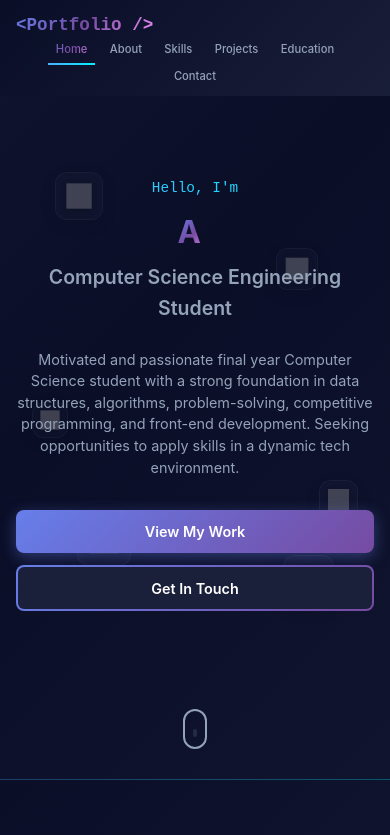
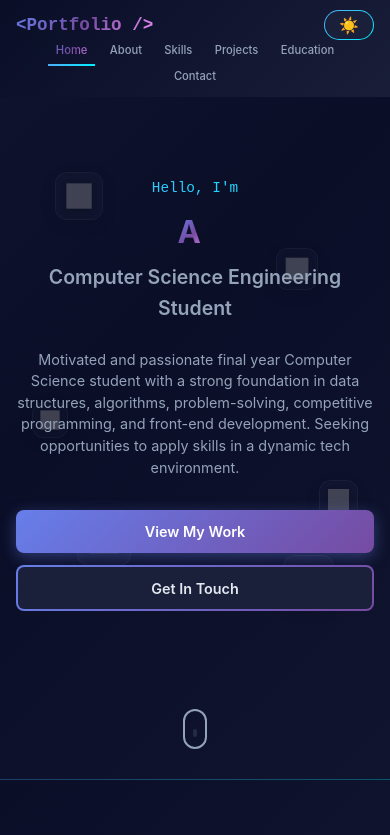
Before and after one commit to Ajinkya0605/PortFolio, a React (Vite) app: page / in a window 390 px wide. Shown: the top 835 px of the page. Built offline with nearby package versions, Linux system fonts and the light colour scheme; grey boxes are pictures that could not be loaded.

Commit message:
feat: add light/dark theme toggle, fix button visibility & footer, improve mobile responsiveness

```diff
--- a/src/App.css
+++ b/src/App.css
@@ -17,15 +17,34 @@
   left: 0;
   right: 0;
   z-index: 1000;
-  background: linear-gradient(135deg, rgba(10, 14, 39, 0.95) 0%, rgba(26, 31, 58, 0.95) 100%);
+  background: rgba(var(--navbar-bg, 10, 14, 39), 0.95);
   backdrop-filter: blur(10px);
-  transition: all 0.3s ease;
+  transition: all 0.3s ease, background 0.4s ease;
   padding: 1rem 0;
 }
 
+[data-theme="dark"] .navbar,
+:root .navbar {
+  background: linear-gradient(135deg, rgba(10, 14, 39, 0.95) 0%, rgba(26, 31, 58, 0.95) 100%);
+}
+
+[data-theme="light"] .navbar {
+  background: linear-gradient(135deg, rgba(240, 244, 255, 0.96) 0%, rgba(255, 255, 255, 0.96) 100%);
+  box-shadow: 0 4px 24px rgba(102, 126, 234, 0.12);
+}
+
 .navbar.scrolled {
+  box-shadow: 0 10px 30px -10px rgba(102, 126, 234, 0.3);
+}
+
+[data-theme="dark"] .navbar.scrolled,
+:root .navbar.scrolled {
   background: linear-gradient(135deg, rgba(10, 14, 39, 0.98) 0%, rgba(26, 31, 58, 0.98) 100%);
-  box-shadow: 0 10px 30px -10px rgba(102, 126, 234, 0.3);
+}
+
+[data-theme="light"] .navbar.scrolled {
+  background: linear-gradient(135deg, rgba(240, 244, 255, 0.99) 0%, rgba(255, 255, 255, 0.99) 100%);
+  box-shadow: 0 10px 30px -10px rgba(102, 126, 234, 0.2);
 }
 
 .nav-container {
@@ -106,9 +125,10 @@
   align-items: center;
   padding: 140px 2rem 2rem;
   position: relative;
-  background: linear-gradient(135deg, #0a0e27 0%, #1a1f3a 30%, #0a0e27 60%, #1a1f3a 100%);
+  background: linear-gradient(135deg, var(--bg-primary) 0%, var(--bg-secondary) 30%, var(--bg-primary) 60%, var(--bg-secondary) 100%);
   background-size: 400% 400%;
   animation: gradientShift 15s ease infinite;
+  transition: background 0.4s ease;
 }
 
 @keyframes gradientShift {
@@ -265,7 +285,7 @@
 
 .btn-secondary {
   background: transparent;
-  color: white;
+  color: var(--text-primary);
   border: 2px solid transparent;
   background-image: linear-gradient(var(--bg-secondary), var(--bg-secondary)), var(--gradient-button);
   background-origin: border-box;
@@ -274,6 +294,7 @@
 
 .btn-secondary:hover {
   background-image: var(--gradient-button);
+  color: white;
   transform: translateY(-2px);
   box-shadow: 0 8px 25px rgba(102, 126, 234, 0.4);
 }
@@ -383,8 +404,9 @@ section {
 
 /* About Section */
 .about {
-  background: linear-gradient(135deg, #0a0e27 0%, #1a1f3a 100%);
+  background: linear-gradient(135deg, var(--bg-primary) 0%, var(--bg-secondary) 100%);
   position: relative;
+  transition: background 0.4s ease;
 }
 
 .about::before {
@@ -483,8 +505,9 @@ section {
 
 /* Skills Section */
 .skills {
-  background: linear-gradient(135deg, #1a1f3a 0%, #0a0e27 100%);
+  background: linear-gradient(135deg, var(--bg-secondary) 0%, var(--bg-primary) 100%);
   position: relative;
+  transition: background 0.4s ease;
 }
 
 .skills::before {
@@ -635,8 +658,9 @@ section {
 
 /* Projects Section */
 .projects {
-  background: linear-gradient(135deg, #0a0e27 0%, #1a1f3a 100%);
+  background: linear-gradient(135deg, var(--bg-primary) 0%, var(--bg-secondary) 100%);
   position: relative;
+  transition: background 0.4s ease;
 }
 
 .projects::before {
@@ -679,6 +703,7 @@ section {
   background: var(--gradient-card);
   opacity: 0;
   transition: opacity 0.3s ease;
+  pointer-events: none;
 }
 
 .project-card:hover {
@@ -781,8 +806,9 @@ section {
 
 /* Education Section */
 .education {
-  background: linear-gradient(135deg, #1a1f3a 0%, #0a0e27 100%);
+  background: linear-gradient(135deg, var(--bg-secondary) 0%, var(--bg-primary) 100%);
   position: relative;
+  transition: background 0.4s ease;
 }
 
 .education::before {
@@ -879,9 +905,10 @@ section {
 
 /* Contact Section */
 .contact {
-  background: linear-gradient(135deg, #0a0e27 0%, #1a1f3a 100%);
+  background: linear-gradient(135deg, var(--bg-primary) 0%, var(--bg-secondary) 100%);
   text-align: center;
   position: relative;
+  transition: background 0.4s ease;
 }
 
 .contact::before {
@@ -1020,12 +1047,22 @@ section {
 
 /* Footer */
 .footer {
-  background: linear-gradient(135deg, #1a1f3a 0%, #0a0e27 100%);
+  background: linear-gradient(135deg, var(--bg-secondary) 0%, var(--bg-primary) 100%);
   padding: 2rem 0;
   text-align: center;
-  border-top: 1px solid transparent;
-  border-image: var(--gradient-accent) 1;
-  opacity: 0.3;
+  position: relative;
+  transition: background 0.4s ease;
+}
+
+.footer::before {
+  content: '';
+  position: absolute;
+  top: 0;
+  left: 0;
+  right: 0;
+  height: 1px;
+  background: var(--gradient-accent);
+  opacity: 0.4;
 }
 
 .footer p {
@@ -1162,11 +1199,24 @@ section {
     gap: 0.4rem;
     flex-wrap: wrap;
     justify-content: center;
+    order: 3;
+    width: 100%;
   }
 
   .nav-menu li a {
     font-size: 0.7rem;
     padding: 0.25rem 0.5rem;
+  }
+
+  #theme-toggle-btn {
+    margin-left: auto;
+    padding: 5px 10px;
+    font-size: 0.75rem;
+    gap: 4px;
+  }
+
+  #theme-toggle-btn span:last-child {
+    display: none;
   }
 
   .hero {
--- a/src/App.jsx
+++ b/src/App.jsx
@@ -50,11 +50,22 @@ const ParallaxBackground = () => {
 function App() {
   const [activeSection, setActiveSection] = useState('home')
   const [isScrolled, setIsScrolled] = useState(false)
+  const [isDark, setIsDark] = useState(() => {
+    const saved = localStorage.getItem('theme')
+    return saved ? saved === 'dark' : true // default to dark
+  })
   const [formData, setFormData] = useState({
     name: '',
     email: '',
     message: ''
   })
+
+  // Sync theme to <html> data-theme attribute
+  useEffect(() => {
+    const theme = isDark ? 'dark' : 'light'
+    document.documentElement.setAttribute('data-theme', theme)
+    localStorage.setItem('theme', theme)
+  }, [isDark])
 
   useEffect(() => {
     const handleScroll = () => {
@@ -142,17 +153,29 @@ function App() {
   const projects = [
     {
       title: 'Morpheus Pod',
-      description: 'Developed a smart pillow system integrating ESP32, accelerometer, microphone, and heart rate sensors for real-time sleep stage monitoring using embedded TinyML models. Built a cross-platform React Native app with Bluetooth/WiFi connectivity.',
-      tech: ['Python', 'React Native', 'TinyML', 'REST API', 'Node.js'],
-      github: 'https://github.com/Ajinkya0605',
+      description: 'Developed a smart pillow system integrating ESP32, accelerometer, microphone, and heart rate sensors for real-time sleep stage monitoring using embedded TinyML models. Built a cross-platform React Native (Expo) app with TypeScript for Bluetooth/WiFi connectivity and live health data visualization.',
+      tech: ['TypeScript', 'React Native', 'Expo', 'TinyML', 'Node.js', 'REST API'],
+      github: 'https://github.com/Ajinkya0605/Morpheus_Pod_App',
       demo: '#'
     },
     {
       title: 'Helper-Hub',
-      description: 'Built an on-demand service booking app using React Native and MongoDB for real-time data management. Designed a user-friendly UI with seamless appointment scheduling for various home services.',
-      tech: ['React-Native', 'Node.js', 'MongoDB', 'APIs'],
-      github: 'https://github.com/Ajinkya0605',
+      description: 'Built a full-stack on-demand service booking platform with a React Native (Expo) mobile app and a Node.js/Express backend. Features real-time appointment scheduling, OTP-based authentication via Nodemailer, image uploads with ImageKit, and MongoDB for persistent data management.',
+      tech: ['React Native', 'Expo', 'Node.js', 'Express', 'MongoDB', 'ImageKit'],
+      github: 'https://github.com/Ajinkya0605/HelperHub',
       demo: '#'
+    },
+    {
+      title: 'Mojito Cocktail Landing Page',
+      description: 'Crafted an immersive cocktail landing page featuring cinematic GSAP scroll-triggered animations, smooth parallax effects, and a vibrant, dark-themed UI. Leveraged React with Vite for a lightning-fast build, delivering a premium interactive browsing experience for a fictional cocktail brand.',
+      tech: ['React', 'Vite', 'GSAP', 'ScrollTrigger', 'CSS', 'JavaScript'],
+      github: 'https://github.com/Ajinkya0605/gSAP_Cocktails'
+    },
+    {
+      title: 'Apple MacBook Landing Page',
+      description: 'Engineered a stunning Apple-inspired MacBook Pro product page featuring interactive 3D model rendering via Three.js & React Three Fiber, dynamic video textures synced to scroll position, cinematic GSAP ScrollTrigger animations, and global state management with Zustand. Fully responsive across all device sizes.',
+      tech: ['React', 'Three.js', 'React Three Fiber', 'GSAP', 'Zustand', 'Tailwind CSS'],
+      github: 'https://github.com/Ajinkya0605/gSAP_MacBook_LandingPage'
     }
   ]
 
@@ -196,6 +219,38 @@ function App() {
               onClick={(e) => { e.preventDefault(); scrollToSection('contact') }}
             >Contact</a></li>
           </ul>
+
+          {/* Theme Toggle */}
+          <button
+            id="theme-toggle-btn"
+            onClick={() => setIsDark(prev => !prev)}
+            aria-label={isDark ? 'Switch to Light Mode' : 'Switch to Dark Mode'}
+            style={{
+              background: 'none',
+              border: '1.5px solid transparent',
+              backgroundImage: 'linear-gradient(var(--bg-secondary, #1a1f3a), var(--bg-secondary, #1a1f3a)), linear-gradient(135deg, #4facfe 0%, #00f2fe 100%)',
+              backgroundOrigin: 'border-box',
+              backgroundClip: 'padding-box, border-box',
+              borderRadius: '50px',
+              cursor: 'pointer',
+              display: 'flex',
+              alignItems: 'center',
+              gap: '6px',
+              padding: '6px 14px',
+              fontSize: '0.8rem',
+              fontWeight: '600',
+              color: 'var(--text-secondary)',
+              transition: 'all 0.3s ease',
+              whiteSpace: 'nowrap',
+              marginLeft: '1rem',
+              fontFamily: 'inherit',
+            }}
+          >
+            <span style={{ fontSize: '1rem', lineHeight: 1 }}>
+              {isDark ? '☀️' : '🌙'}
+            </span>
+            <span>{isDark ? 'Light' : 'Dark'}</span>
+          </button>
         </div>
       </nav>
 
@@ -324,7 +379,7 @@ function App() {
                         <path d="M12 0c-6.626 0-12 5.373-12 12 0 5.302 3.438 9.8 8.207 11.387.599.111.793-.261.793-.577v-2.234c-3.338.726-4.033-1.416-4.033-1.416-.546-1.387-1.333-1.756-1.333-1.756-1.089-.745.083-.729.083-.729 1.205.084 1.839 1.237 1.839 1.237 1.07 1.834 2.807 1.304 3.492.997.107-.775.418-1.305.762-1.604-2.665-.305-5.467-1.334-5.467-5.931 0-1.311.469-2.381 1.236-3.221-.124-.303-.535-1.524.117-3.176 0 0 1.008-.322 3.301 1.23.957-.266 1.983-.399 3.003-.404 1.02.005 2.047.138 3.006.404 2.291-1.552 3.297-1.23 3.297-1.23.653 1.653.242 2.874.118 3.176.77.84 1.235 1.911 1.235 3.221 0 4.609-2.807 5.624-5.479 5.921.43.372.823 1.102.823 2.222v3.293c0 .319.192.694.801.576 4.765-1.589 8.199-6.086 8.199-11.386 0-6.627-5.373-12-12-12z" />
                       </svg>
                     </a>
-                    <a href={project.demo} target="_blank" rel="noopener noreferrer" aria-label="Live Demo">
+                    <a href={project.github} target="_blank" rel="noopener noreferrer" aria-label="View on GitHub">
                       <svg viewBox="0 0 24 24" fill="none" stroke="currentColor">
                         <path d="M18 13v6a2 2 0 0 1-2 2H5a2 2 0 0 1-2-2V8a2 2 0 0 1 2-2h6" strokeWidth="2" strokeLinecap="round" strokeLinejoin="round" />
                         <polyline points="15 3 21 3 21 9" strokeWidth="2" strokeLinecap="round" strokeLinejoin="round" />
--- a/src/index.css
+++ b/src/index.css
@@ -11,6 +11,23 @@
   --gradient-text: linear-gradient(135deg, #667eea 0%, #764ba2 50%, #f093fb 100%);
   --gradient-button: linear-gradient(135deg, #667eea 0%, #764ba2 100%);
   --gradient-card: linear-gradient(135deg, rgba(102, 126, 234, 0.1) 0%, rgba(118, 75, 162, 0.1) 100%);
+}
+
+/* ── Light Theme ────────────────────────────────────────────── */
+[data-theme="light"] {
+  --bg-primary: #f0f4ff;
+  --bg-secondary: #ffffff;
+  --text-primary: #1e2a4a;
+  --text-secondary: #4a5568;
+  --accent-color: #5a67d8;
+  /* Gradients stay IDENTICAL so all cards, animations, and accents look the same */
+  --gradient-primary: linear-gradient(135deg, #667eea 0%, #764ba2 100%);
+  --gradient-secondary: linear-gradient(135deg, #f093fb 0%, #f5576c 100%);
+  --gradient-accent: linear-gradient(135deg, #4facfe 0%, #00f2fe 100%);
+  --gradient-hero: linear-gradient(135deg, #667eea 0%, #764ba2 50%, #f093fb 100%);
+  --gradient-text: linear-gradient(135deg, #667eea 0%, #764ba2 50%, #f093fb 100%);
+  --gradient-button: linear-gradient(135deg, #667eea 0%, #764ba2 100%);
+  --gradient-card: linear-gradient(135deg, rgba(102, 126, 234, 0.12) 0%, rgba(118, 75, 162, 0.12) 100%);
 }
 
 * {
@@ -30,11 +47,12 @@ body {
     sans-serif;
   -webkit-font-smoothing: antialiased;
   -moz-osx-font-smoothing: grayscale;
-  background: linear-gradient(135deg, #0a0e27 0%, #1a1f3a 50%, #0a0e27 100%);
+  background: var(--bg-primary);
   background-attachment: fixed;
   color: var(--text-primary);
   line-height: 1.6;
   overflow-x: hidden;
+  transition: background 0.4s ease, color 0.4s ease;
 }
 
 #root {
```
